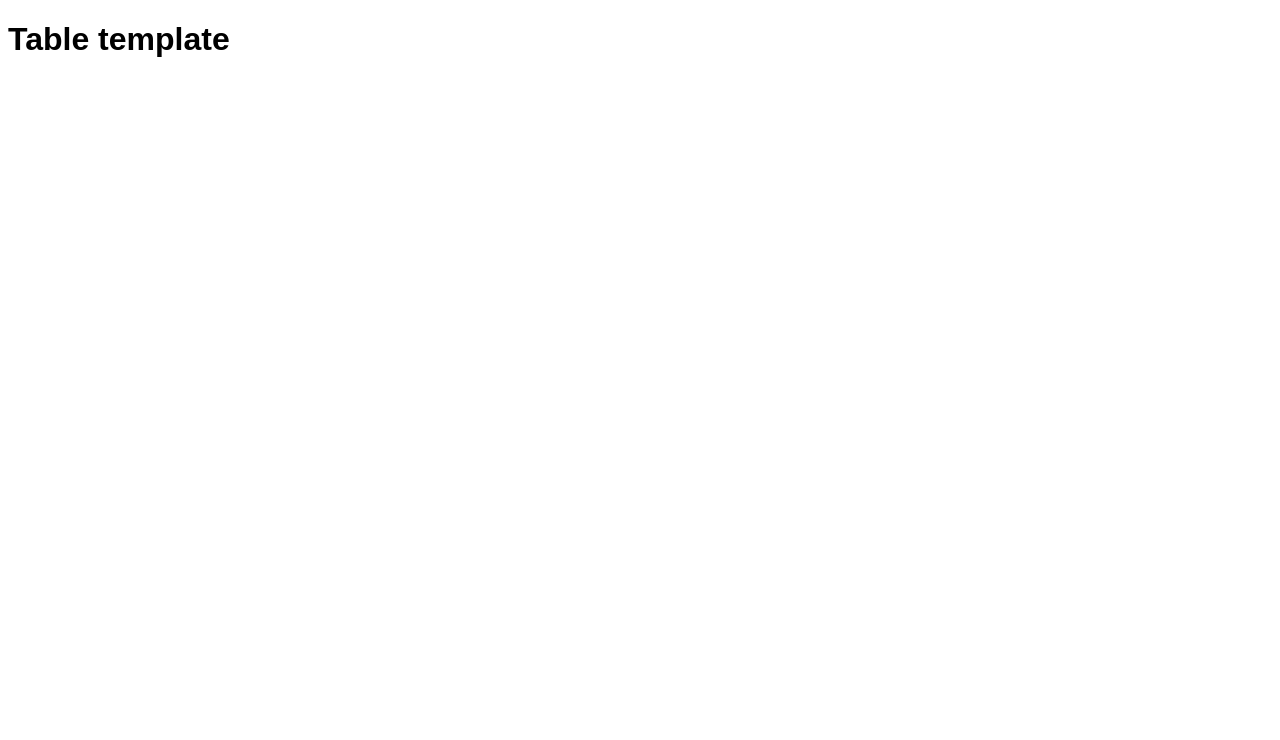
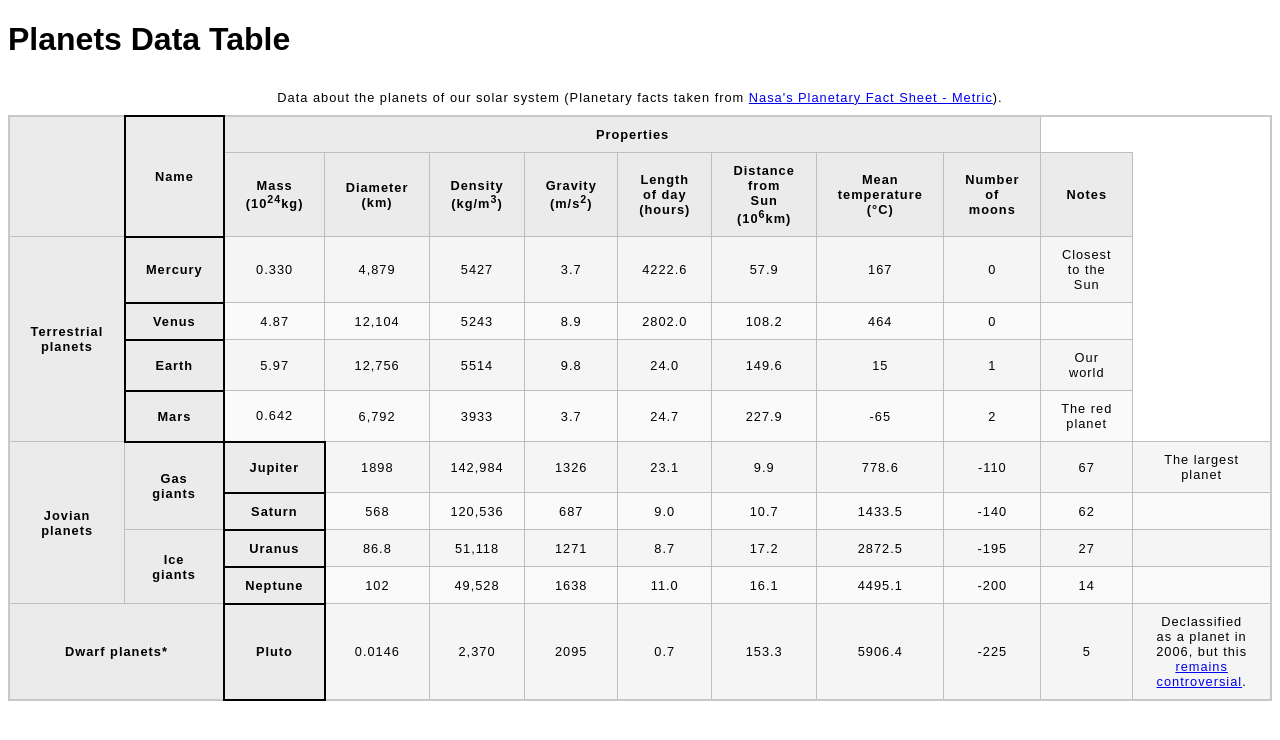
Before and after one commit to mat3o06/mat3o06.github.io, a plain HTML site: page planet data table/blank-template.html in a window 1280 px wide. Drawn offline with Linux system fonts and the light colour scheme.

Commit message:
table for assignment 2 part 2

```diff
--- a/planet data table/blank-template.html
+++ b/planet data table/blank-template.html
@@ -8,12 +8,83 @@ Description: A table that displays information about the planets in the solar sy
   <head>
     <meta charset="utf-8">
     <meta name="viewport" content="width=device-width">
-    <title>Table template</title>
+    <title>Planets Data Table</title>
     <link href="minimal-table.css" rel="stylesheet" type="text/css">
+    <style>
+      th[rowspan], th[colspan] {
+        text-align: center;
+      }
+      th.planet-name {
+        border: 2px solid black;
+      }
+    </style>
   </head>
   <body>
-    <h1>Table template</h1>
-
-
+    <h1>Planets Data Table</h1>
+    <table>
+      <caption>Data about the planets of our solar system (Planetary facts taken from <a href="http://nssdc.gsfc.nasa.gov/planetary/factsheet/">Nasa's Planetary Fact Sheet - Metric</a>).</caption>
+      <thead>
+        <tr>
+          <th rowspan="2"></th>
+          <th rowspan="2" class="planet-name">Name</th>
+          <th colspan="8">Properties</th>
+        </tr>
+        <tr>
+          <th>Mass (10<sup>24</sup>kg)</th>
+          <th>Diameter (km)</th>
+          <th>Density (kg/m<sup>3</sup>)</th>
+          <th>Gravity (m/s<sup>2</sup>)</th>
+          <th>Length of day (hours)</th>
+          <th>Distance from Sun (10<sup>6</sup>km)</th>
+          <th>Mean temperature (°C)</th>
+          <th>Number of moons</th>
+          <th>Notes</th>
+        </tr>
+      </thead>
+      <tbody>
+        <tr>
+          <th rowspan="4">Terrestrial planets</th>
+          <th class="planet-name">Mercury</th>
+          <td>0.330</td><td>4,879</td><td>5427</td><td>3.7</td><td>4222.6</td><td>57.9</td><td>167</td><td>0</td><td>Closest to the Sun</td>
+        </tr>
+        <tr>
+          <th class="planet-name">Venus</th>
+          <td>4.87</td><td>12,104</td><td>5243</td><td>8.9</td><td>2802.0</td><td>108.2</td><td>464</td><td>0</td><td></td>
+        </tr>
+        <tr>
+          <th class="planet-name">Earth</th>
+          <td>5.97</td><td>12,756</td><td>5514</td><td>9.8</td><td>24.0</td><td>149.6</td><td>15</td><td>1</td><td>Our world</td>
+        </tr>
+        <tr>
+          <th class="planet-name">Mars</th>
+          <td>0.642</td><td>6,792</td><td>3933</td><td>3.7</td><td>24.7</td><td>227.9</td><td>-65</td><td>2</td><td>The red planet</td>
+        </tr>
+        <tr>
+          <th rowspan="4">Jovian planets</th>
+          <th rowspan="2">Gas giants</th>
+          <th class="planet-name">Jupiter</th>
+          <td>1898</td><td>142,984</td><td>1326</td><td>23.1</td><td>9.9</td><td>778.6</td><td>-110</td><td>67</td><td>The largest planet</td>
+        </tr>
+        <tr>
+          <th class="planet-name">Saturn</th>
+          <td>568</td><td>120,536</td><td>687</td><td>9.0</td><td>10.7</td><td>1433.5</td><td>-140</td><td>62</td><td></td>
+        </tr>
+        <tr>
+          <th rowspan="2">Ice giants</th>
+          <th class="planet-name">Uranus</th>
+          <td>86.8</td><td>51,118</td><td>1271</td><td>8.7</td><td>17.2</td><td>2872.5</td><td>-195</td><td>27</td><td></td>
+        </tr>
+        <tr>
+          <th class="planet-name">Neptune</th>
+          <td>102</td><td>49,528</td><td>1638</td><td>11.0</td><td>16.1</td><td>4495.1</td><td>-200</td><td>14</td><td></td>
+        </tr>
+        <tr>
+          <th colspan="2">Dwarf planets*</th>
+          <th class="planet-name">Pluto</th>
+          <td>0.0146</td><td>2,370</td><td>2095</td><td>0.7</td><td>153.3</td><td>5906.4</td><td>-225</td><td>5</td>
+          <td>Declassified as a planet in 2006, but this <a href="http://www.usatoday.com/story/tech/2014/10/02/pluto-planet-solar-system/16578959/">remains controversial</a>.</td>
+        </tr>
+      </tbody>
+    </table>
   </body>
 </html>
```
